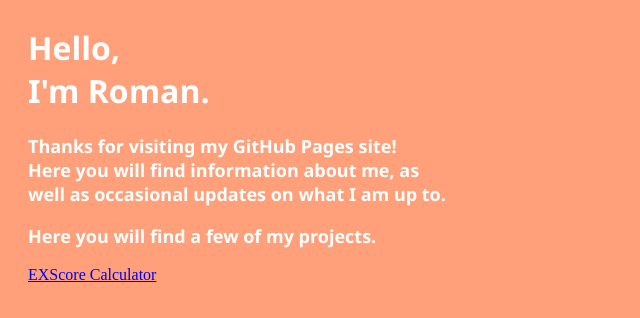
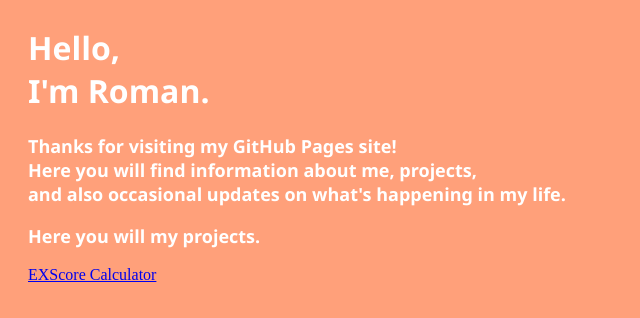
Before and after one commit to rm-iso/rm-iso.github.io, a plain HTML site: page index.html in a window 1280 px wide. Shown: the whole page, without its empty margins (0-640 px from the left). Drawn offline with Linux system fonts and the light colour scheme.

Commit message:
rewrite index.html

```diff
--- a/index.html
+++ b/index.html
@@ -9,9 +9,9 @@
             I'm Roman.
         </h1>
         <p>Thanks for visiting my GitHub Pages site!<br>
-        Here you will find information about me, as<br>
-        well as occasional updates on what I am up to.</p>
-        <p>Here you will find a few of my projects.</p>
+        Here you will find information about me, projects,<br>
+        and also occasional updates on what's happening in my life.</p>
+        <p>Here you will my projects.</p>
         <a href="/exscorecalc/exscore.html">EXScore Calculator</a>
     </body>
 </html>
```
